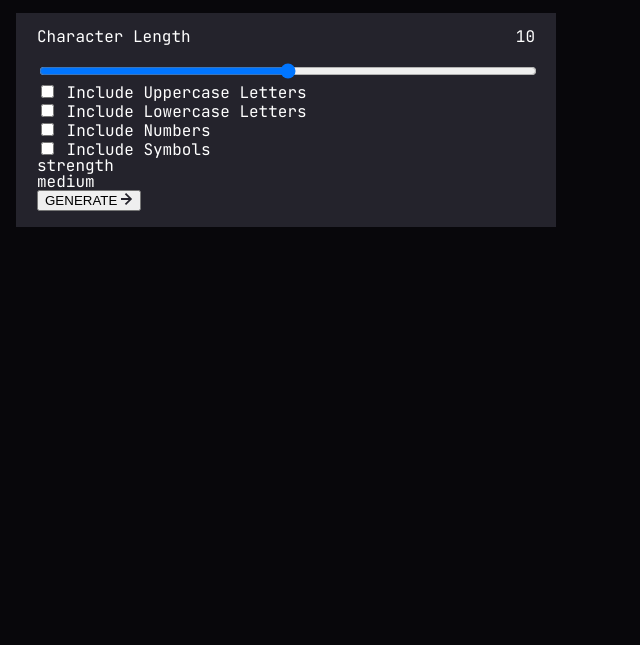
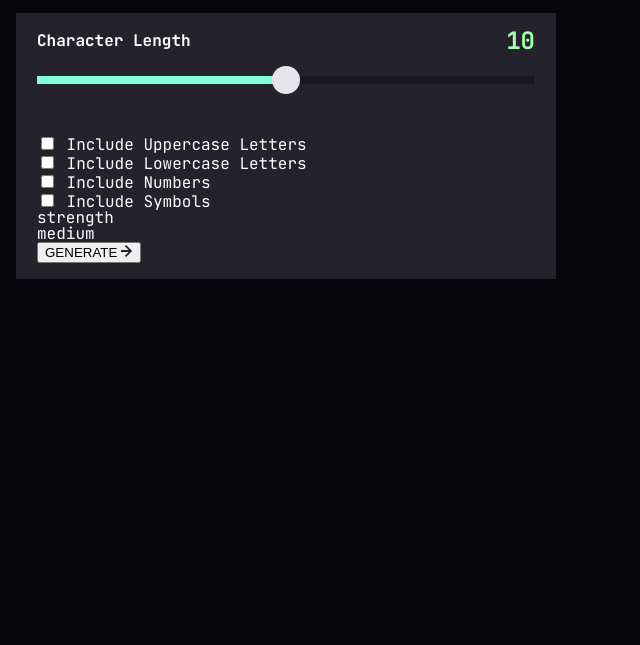
Before and after one commit to lasha-abuladze/password-generator, a website: page index.html in a window 1280 px wide. Shown: the part 155-800 px from the top of the page, without its empty margins (0-640 px from the left). Drawn offline with Linux system fonts and the light colour scheme.

Commit message:
create custom range input

```diff
--- a/index.html
+++ b/index.html
@@ -32,9 +32,15 @@
             <div class="input-range--div">
                 <p class="Character-length--box">
                     Character Length
-                    <span class="Character-quantity">10</span>
+                    <span class="Characters-quantity">10</span>
                 </p>
-                <input class="input-range" type="range" min="0" max="20" value="10">
+
+                <!-- <input class="input-range" type="range" min="0" max="20" value="10"> -->
+
+                <div class="range-input--container">
+                    <input class="input-range" type="range" min="0" max="20" value="10">
+                    <div class="input-range--truck"></div>
+                </div>
             </div>
 
             <ul>
--- a/main.scss
+++ b/main.scss
@@ -64,18 +64,66 @@ body {
         text-align: left;
 
         .input-range--div {
+            margin-bottom: 50px;
 
             .Character-length--box {
                 @include flex-row();
                 justify-content: space-between;
-                margin-bottom: 16px;
+                margin-bottom: 23px;
+
+                font-size: 16px;
+                font-weight: 700;
+
+                .Characters-quantity {
+                    font-size: 24px;
+                    color: #A4FFAF;
+                }
+
+
             }
 
-            .input-range {
-                width: 100%;
+            .range-input--container {
+                box-sizing: border-box;
+                @include flex-row();
+                background-color: #18171F;
+                position: relative;
+
+                .input-range {
+                    -webkit-appearance: none;
+                    appearance: none;
+                    background: none;
+                    margin: 0;
+                    height: 8px;
+                    width: 100%;
+                    z-index: 1;
+                }
+
+                .input-range::-webkit-slider-thumb {
+                    -webkit-appearance: none;
+                    appearance: none;
+                    width: 28px;
+                    height: 28px;
+                    border-radius: 50%;
+                    background-color: #E6E5EA;
+                    cursor: pointer;
+                }
+
+                .input-range::-webkit-slider-thumb:hover {
+                    background-color: #fff;
+                }
+
+
+
+                .input-range--truck {
+                    width: 50%;
+                    height: 8px;
+                    background-color: aquamarine;
+                    position: absolute;
+                    z-index: 0;
+                }
             }
+
         }
-
 
 
     }
```
Also changed, not shown: style.css, 1 other file.
